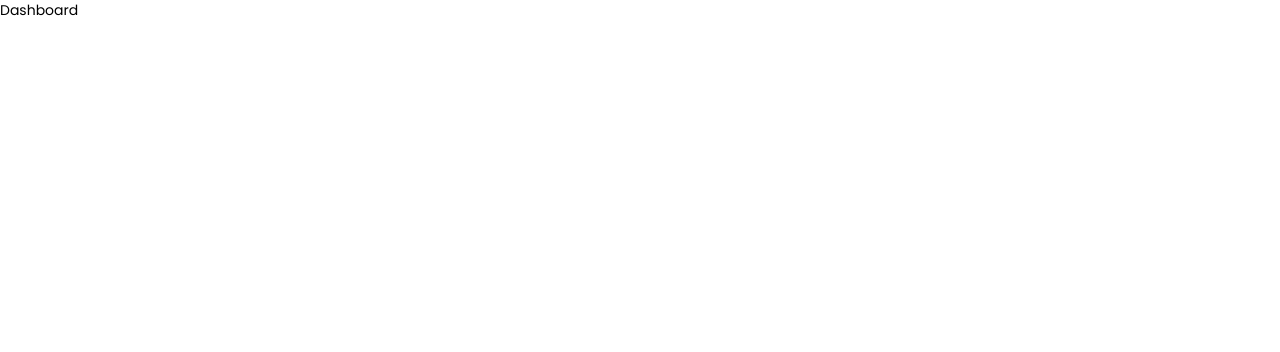
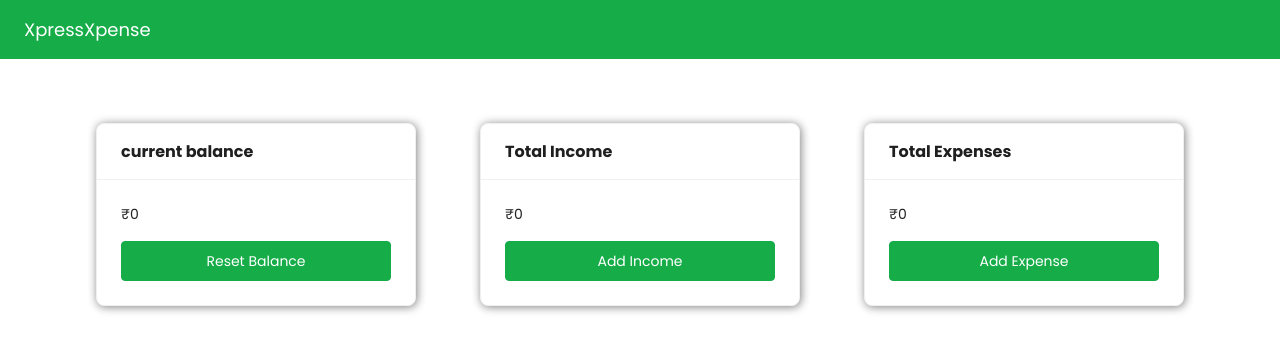
Before and after one commit to VasanthLoner/XpressXpense, a React (Vite) app: page /dashboard in a window 1280 px wide. Shown: the top 352 px of the page. Built offline with nearby package versions, Linux system fonts and the light colour scheme; no server answers.

Commit message:
feat : cards in dahboard page

```diff
--- a/package.json
+++ b/package.json
@@ -10,9 +10,11 @@
     "preview": "vite preview"
   },
   "dependencies": {
+    "antd": "^5.18.3",
     "firebase": "^10.12.2",
     "react": "^18.2.0",
     "react-dom": "^18.2.0",
+    "react-firebase-hooks": "^5.1.1",
     "react-router-dom": "^6.23.1",
     "react-toastify": "^10.0.5"
   },
--- a/src/App/App.css
+++ b/src/App/App.css
@@ -7,9 +7,11 @@
   margin: 0;
   padding: 0;
   box-sizing: border-box;
+  font-family: 'Poppins', sans-serif;
+
 }
 body {
-  font-family: 'Poppins', sans-serif;
+  /* font-family: 'Poppins', sans-serif; */
   font-size: 14px;
 }
 .wrapper
--- /dev/null
+++ b/src/Components/Cards/FinanceCard.jsx
@@ -0,0 +1,24 @@
+import { Row  , Card } from 'antd';
+import './styles.css';
+import Button from '../Button/Button';
+
+function FinanceCard({showIncome , showExpense}) {
+
+    return(
+        <div>
+            <Row className='card-row'>
+                <Card className='main-card' title='current balance'><p>₹0</p>
+                <Button text='Reset Balance' className='card-btn' green={true}/>
+                </Card>
+                <Card className='main-card' title='Total Income'><p>₹0</p>
+                <Button text='Add Income' className='card-btn' green={true} onClick={showIncome}/>
+                </Card>
+                <Card className='main-card' title='Total Expenses'><p>₹0</p>
+                <Button text='Add Expense' className='card-btn' green={true} onClick={showExpense}/>
+                </Card>
+
+            </Row>
+        </div>
+    )
+}
+export default FinanceCard;
--- /dev/null
+++ b/src/Components/Cards/styles.css
@@ -0,0 +1,26 @@
+@media (max-width:768px) {
+    .main-card{
+        box-shadow: var(--shadow);
+        max-width:100% ;
+        margin: 2rem;
+        flex: 1;
+    }
+}
+@media (min-width:768px) {
+    .main-card{
+        box-shadow: var(--shadow);
+        min-width: 320px;
+        margin: 2rem;
+        flex: 1;
+        max-width: 400px;
+    }
+}
+
+
+.card-row{
+    display: flex;
+    justify-content: space-between;
+    align-items: center;
+    margin:2rem auto;
+    width: 90%;
+}
--- a/src/Components/Dashboard/Dashboard.jsx
+++ b/src/Components/Dashboard/Dashboard.jsx
@@ -1,7 +1,48 @@
+import { useState } from "react";
+import FinanceCard from "../Cards/FinanceCard";
+import Header from "../Header/Header";
+import { Modal } from "antd";
+
 const Dashboard = () => {
+    const [isExpense , setIsexpense] = useState(false);
+    const [isIncome , setIsincome] = useState(false);
+const showExpense = () => {
+    setIsexpense(true);
+}
+const showIncome = () => {
+    setIsincome(true);
+}
+const hideExpense = () => {
+    setIsexpense(false);
+
+}
+const hideIncome = () => {
+    setIsincome(false);
+
+}
     return(
         <>
-        Dashboard
+        <Header/>
+        <FinanceCard
+        showExpense={showExpense}
+        showIncome={showIncome}
+        // hideExpense={hideExpense}
+        // hideIncome={hideIncome}
+        />
+        <Modal
+         visible={isExpense}
+         onCancel={hideExpense}
+         footer={null}
+         >
+            income
+         </Modal>
+        <Modal
+         visible={isIncome}
+         onCancel={hideIncome}
+         footer={null}
+         >
+            expense
+            </Modal>
         </>
     )
 }
--- a/src/Components/Header/Header.jsx
+++ b/src/Components/Header/Header.jsx
@@ -1,13 +1,42 @@
+import { useEffect } from 'react';
+import { auth } from '../../firebase/firebase';
 import './style.css';
+import { useAuthState } from 'react-firebase-hooks/auth';
+import { useNavigate } from 'react-router-dom';
+import { signOut } from 'firebase/auth';
+import { toast } from 'react-toastify';
+
 const Header = () => {
+    const navigate = useNavigate();
+    const [user, loading] = useAuthState(auth);
+useEffect(()=>{
+    if(user){
+        navigate('/dashboard');
+    }
+},[user,loading])
     const logoutClick = () => {
-        alert('tata');
+        try{
+            signOut(auth).then(() => {
+                // Sign-out successful.
+                toast.success('Logged Out Successfully!')
+                navigate('/');
+              }).catch((error) => {
+                toast.error(error.message);
+
+              });
+        }
+        catch(e){
+        toast.error(e.message);
+        }
+
     }
 return(
     <>
     <div className="navbar">
         <p className='logo' style={{color:'#fff'}}>XpressXpense</p>
+{user &&
         <p className='logout' onClick={logoutClick}>Logout</p>
+}
     </div>
     </>
 )
```
Also changed, not shown: 2 other files (tests, documents, lock files or other folders).
